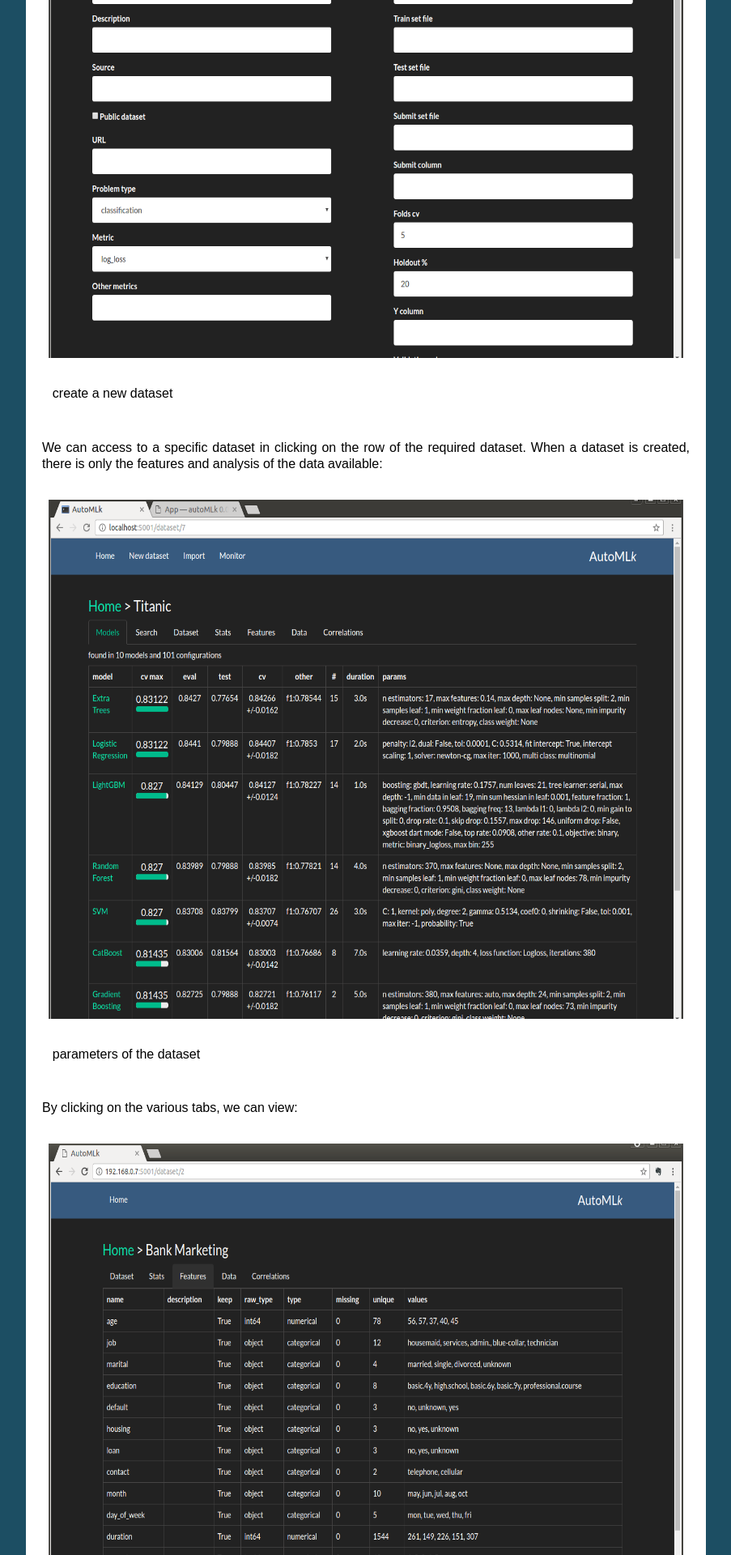
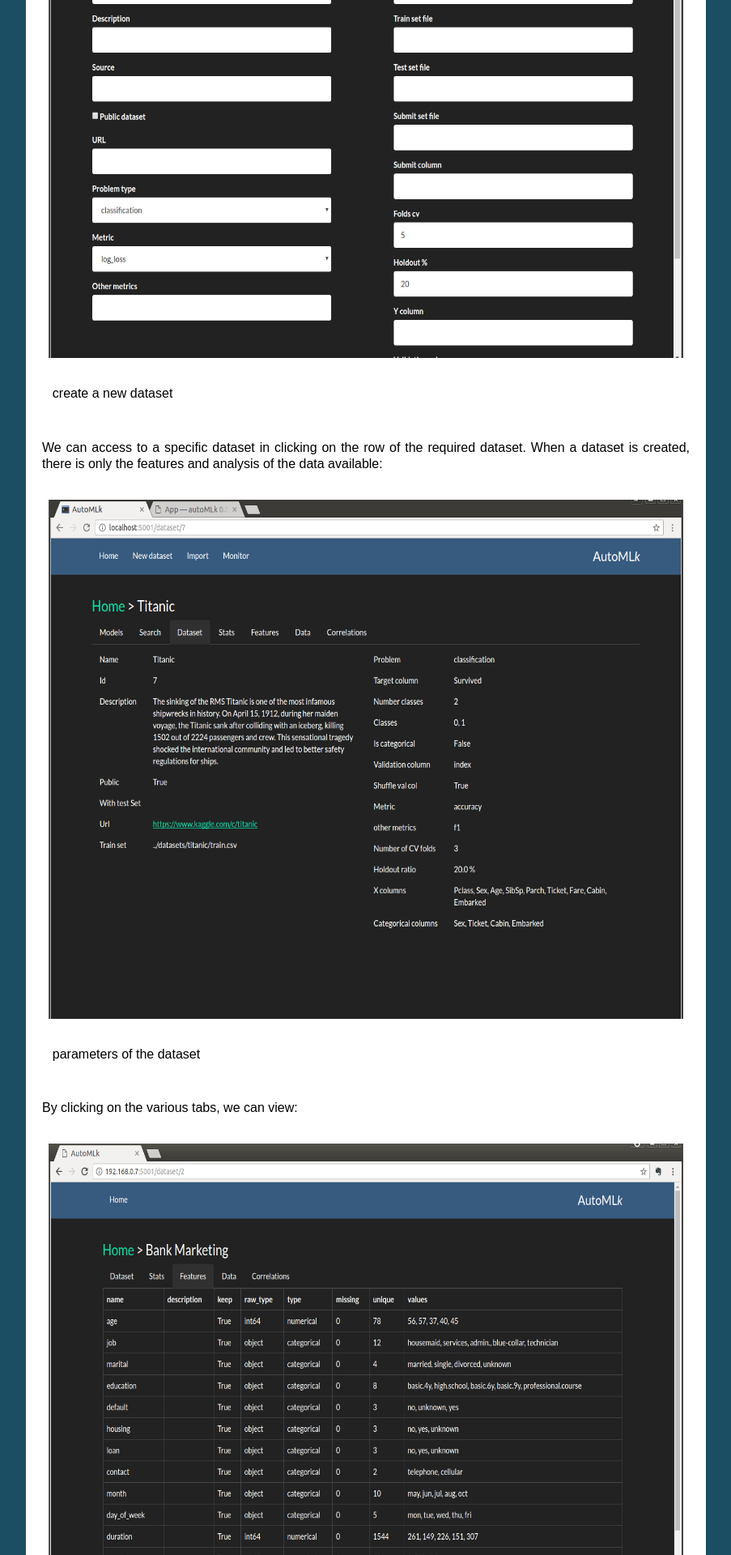
Before and after one commit to pierre-chaville/automlk, a Sphinx documentation site: the page built from docs/app.rst, in a window 1280 px wide. Shown: the part 2399-4319 px from the top of the page at 81% size, without its empty margins (198-1101 px from the left). Built offline with Sphinx 7.4.7, drawn with Linux system fonts in a browser that asks for light colours.

Commit message:
updated documentation

```diff
--- a/docs/app.rst
+++ b/docs/app.rst
@@ -59,7 +59,7 @@ You may create directly a dataset by using the 'New Dataset' option in the menu:
 We can access to a specific dataset in clicking on the row of the required dataset.
 When a dataset is created, there is only the features and analysis of the data available:
 
-.. figure:: img/dataset.png
+.. figure:: img/dataset_set.png
    :scale: 70 %
    :alt: dataset
 
--- a/docs/index.rst
+++ b/docs/index.rst
@@ -34,7 +34,7 @@ The architecture is distributed and can be installed on multiple machines
 * the Redis store is an in-memory database and queue manager
 
 .. figure:: img/architecture.png
-   :scale: 50 %
+   :scale: 100 %
    :alt: architecture of automlk
 
    independent components of the architecture
@@ -43,7 +43,7 @@ The architecture is distributed and can be installed on multiple machines
 The software architecture is organized in concentric layers:
 
 .. figure:: img/software.png
-   :scale: 50 %
+   :scale: 100 %
    :alt: software components
 
    software components of the architecture
```
